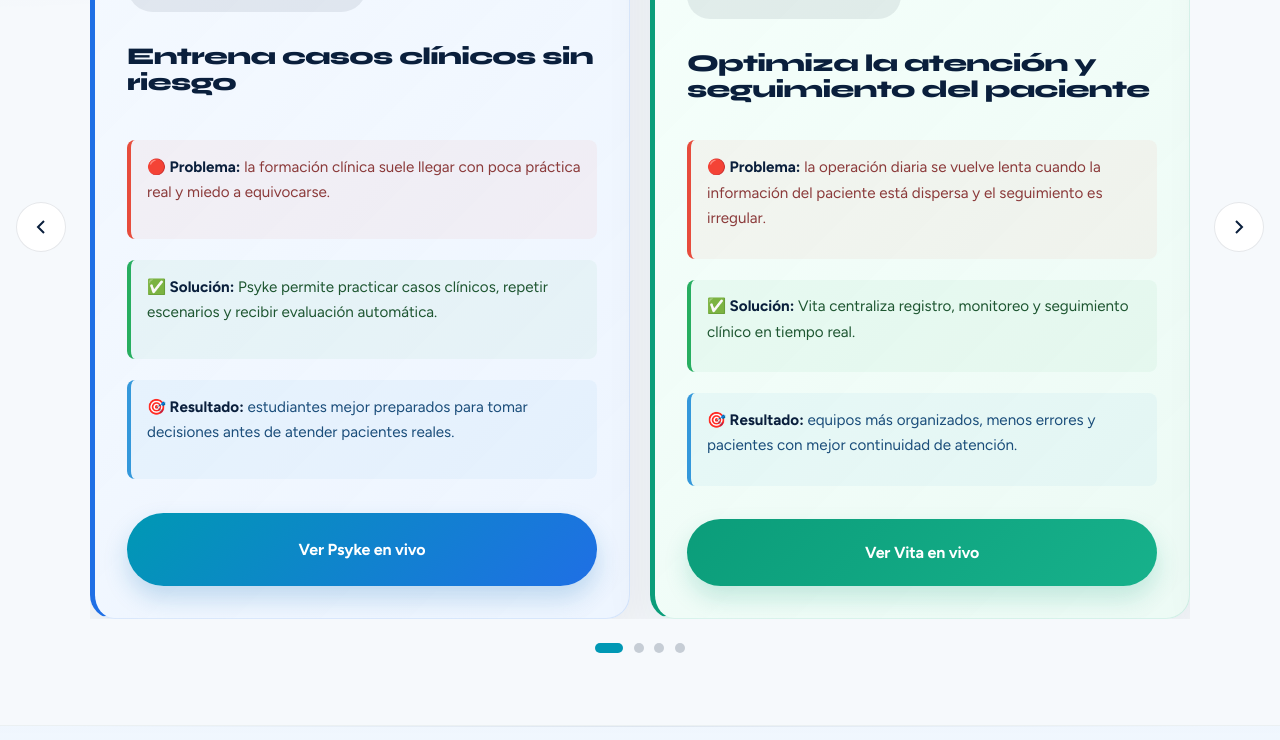
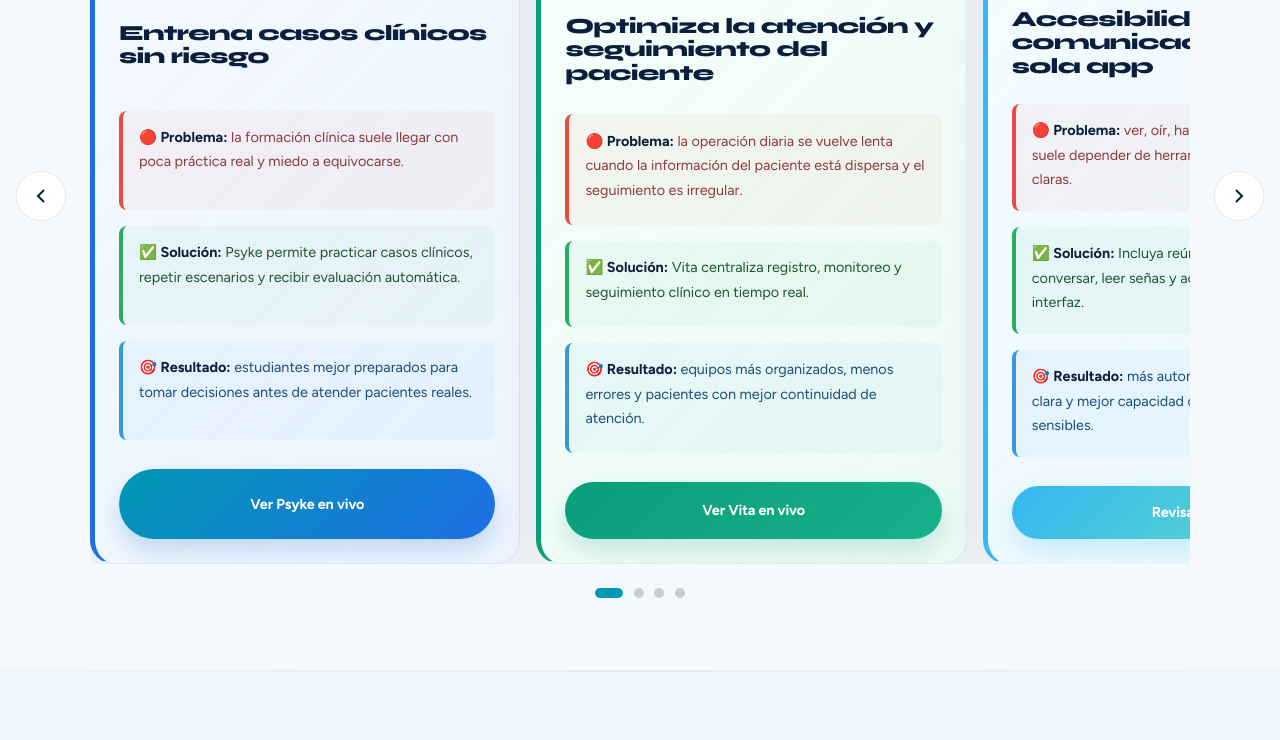
Before and after one commit to faviomosquera22/Axysmed, a website: page index.html in a window 1280 px wide. Shown: the part 1407-2147 px from the top of the page. Drawn offline with Linux system fonts and the light colour scheme; files whose address does not match are found by name.

Commit message:
Ajustar proporciones del carrusel: reducir ancho de tarjetas, padding y espaciado

```diff
--- a/styles.css
+++ b/styles.css
@@ -142,11 +142,12 @@ a {
   display: inline-flex;
   align-items: center;
   justify-content: center;
-  min-height: 50px;
-  padding: 0.9rem 1.25rem;
+  min-height: 48px;
+  padding: 0.8rem 1.15rem;
   border-radius: 999px;
   font-weight: 700;
   letter-spacing: -0.01em;
+  font-size: 0.9rem;
   transition: transform 0.3s cubic-bezier(0.34, 1.56, 0.64, 1), box-shadow 0.3s ease, background-color 0.3s ease;
 }
 
@@ -392,10 +393,10 @@ h3 {
 }
 
 .audience-card h3 {
-  font-size: 1.5rem;
+  font-size: 1.35rem;
   font-weight: 800;
   color: var(--text);
-  margin-top: 0.5rem;
+  margin-top: 0.3rem;
 }
 
 p {
@@ -405,8 +406,8 @@ p {
 }
 
 .audience-card p {
-  margin-top: 0.9rem;
-  font-size: 0.95rem;
+  margin-top: 0.65rem;
+  font-size: 0.9rem;
 }
 
 .audience-card p strong {
@@ -575,8 +576,8 @@ p {
 
 .audience-card {
   display: grid;
-  gap: 1.3rem;
-  padding: 2rem;
+  gap: 1rem;
+  padding: 1.5rem;
   position: relative;
   overflow: hidden;
   transition: transform 0.3s ease, box-shadow 0.3s ease;
@@ -1412,13 +1413,13 @@ p {
 
 .carousel-track {
   display: flex;
-  gap: 1.25rem;
+  gap: 1rem;
   transition: transform 0.5s cubic-bezier(0.4, 0, 0.2, 1);
   will-change: transform;
 }
 
 .carousel-track .audience-card {
-  flex: 0 0 calc(50% - 0.625rem);
+  flex: 0 0 calc(40% - 0.6rem);
   min-height: 100%;
 }
 
```
